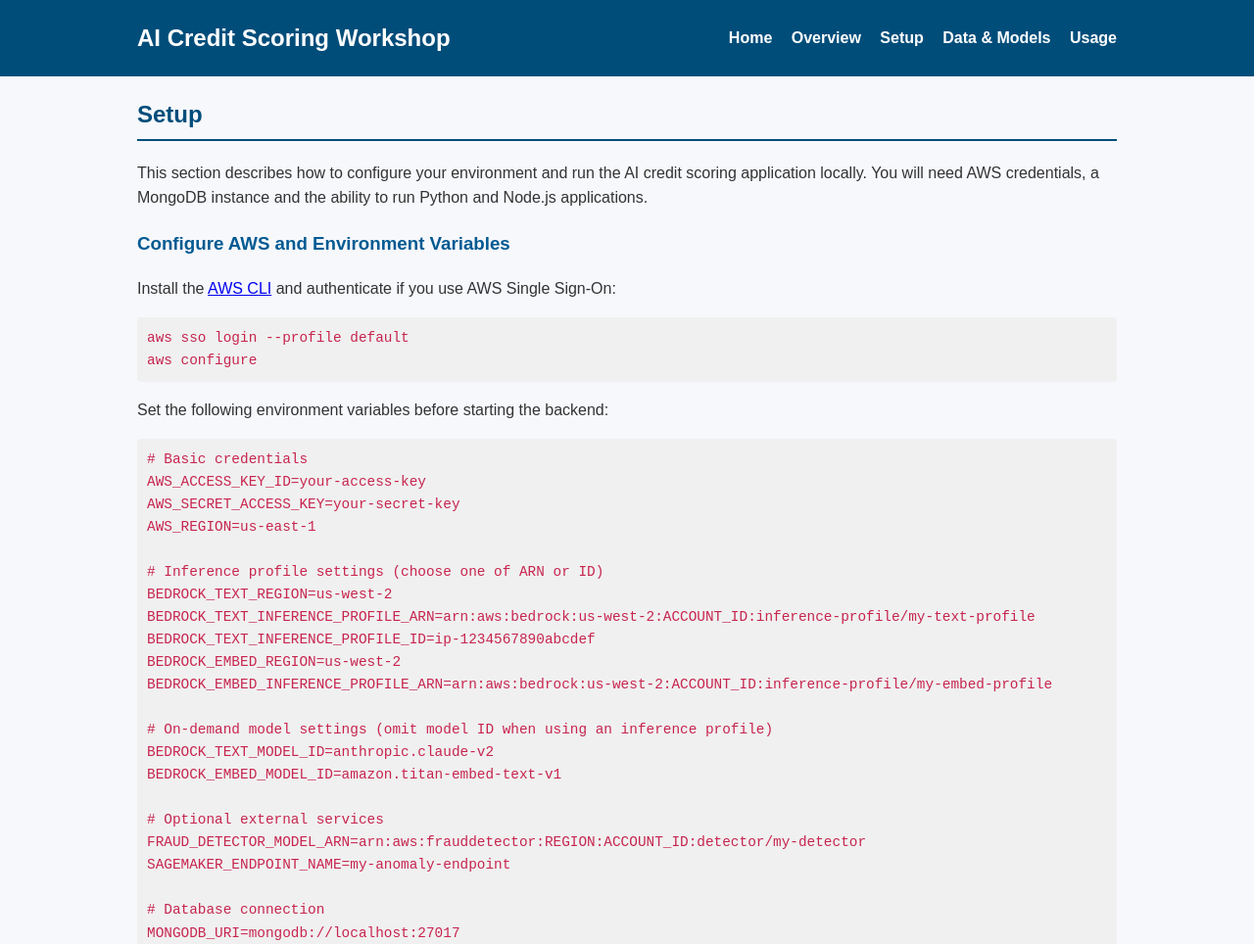
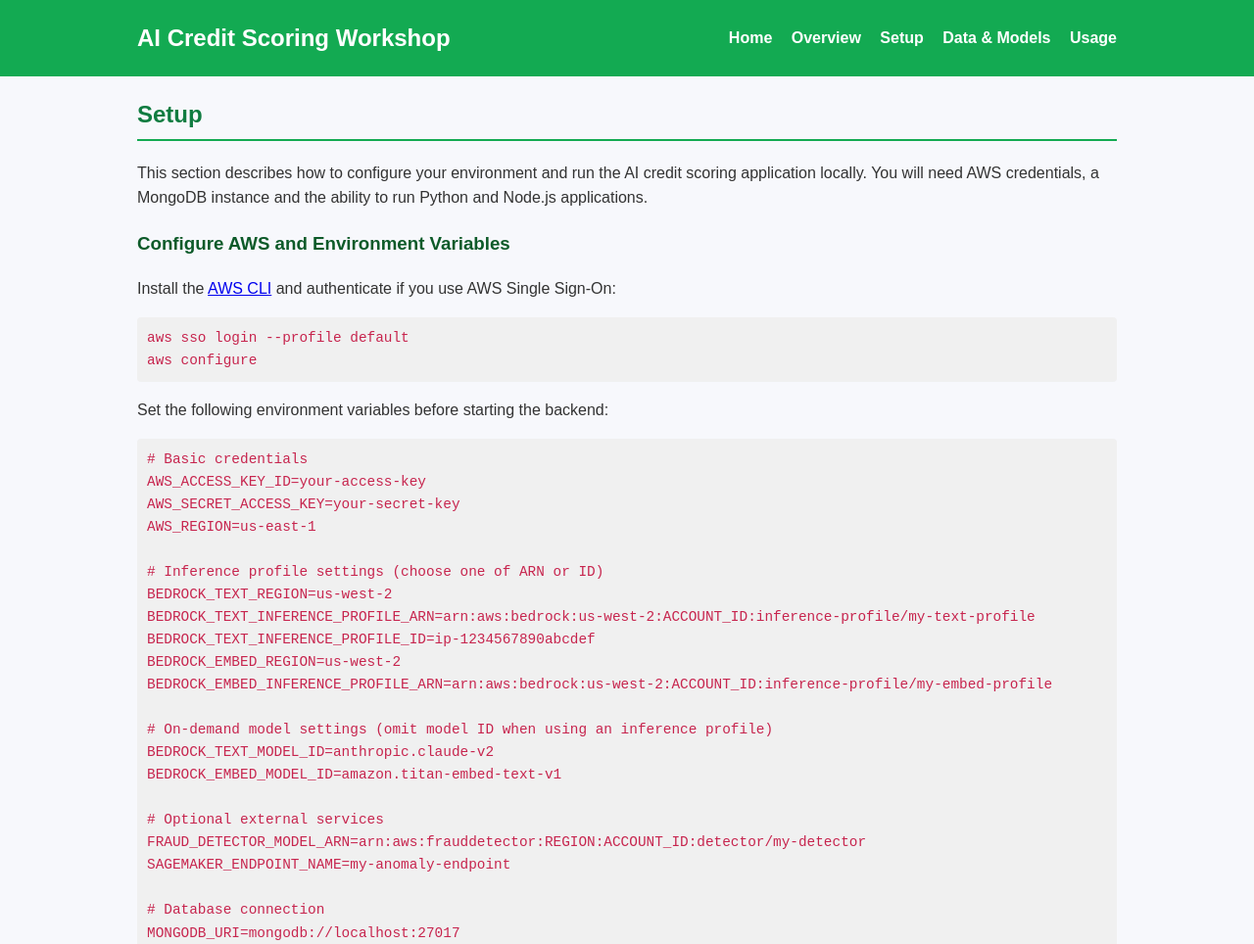
Before and after one commit to Abhijit85/CreditScoring, a plain HTML site: page setup.html in a window 1280 px wide. Shown: the top 964 px of the page at 98% size. Drawn offline with Linux system fonts and the light colour scheme.

Commit message:
Add files via upload
made it to MongoDB color specifics.

```diff
--- a/style.css
+++ b/style.css
@@ -12,8 +12,9 @@ body {
   color: #333;
 }
 
+/* MongoDB green theme */
 header {
-  background: #004d7a;
+  background: #13aa52;
   color: #fff;
   padding: 20px 0;
 }
@@ -63,14 +64,14 @@ footer {
 }
 
 h2 {
-  color: #004d7a;
-  border-bottom: 2px solid #004d7a;
+  color: #107c41;
+  border-bottom: 2px solid #13aa52;
   padding-bottom: 5px;
   margin-top: 0;
 }
 
 h3 {
-  color: #005a92;
+  color: #0d5a29;
 }
 
 ul {
```
